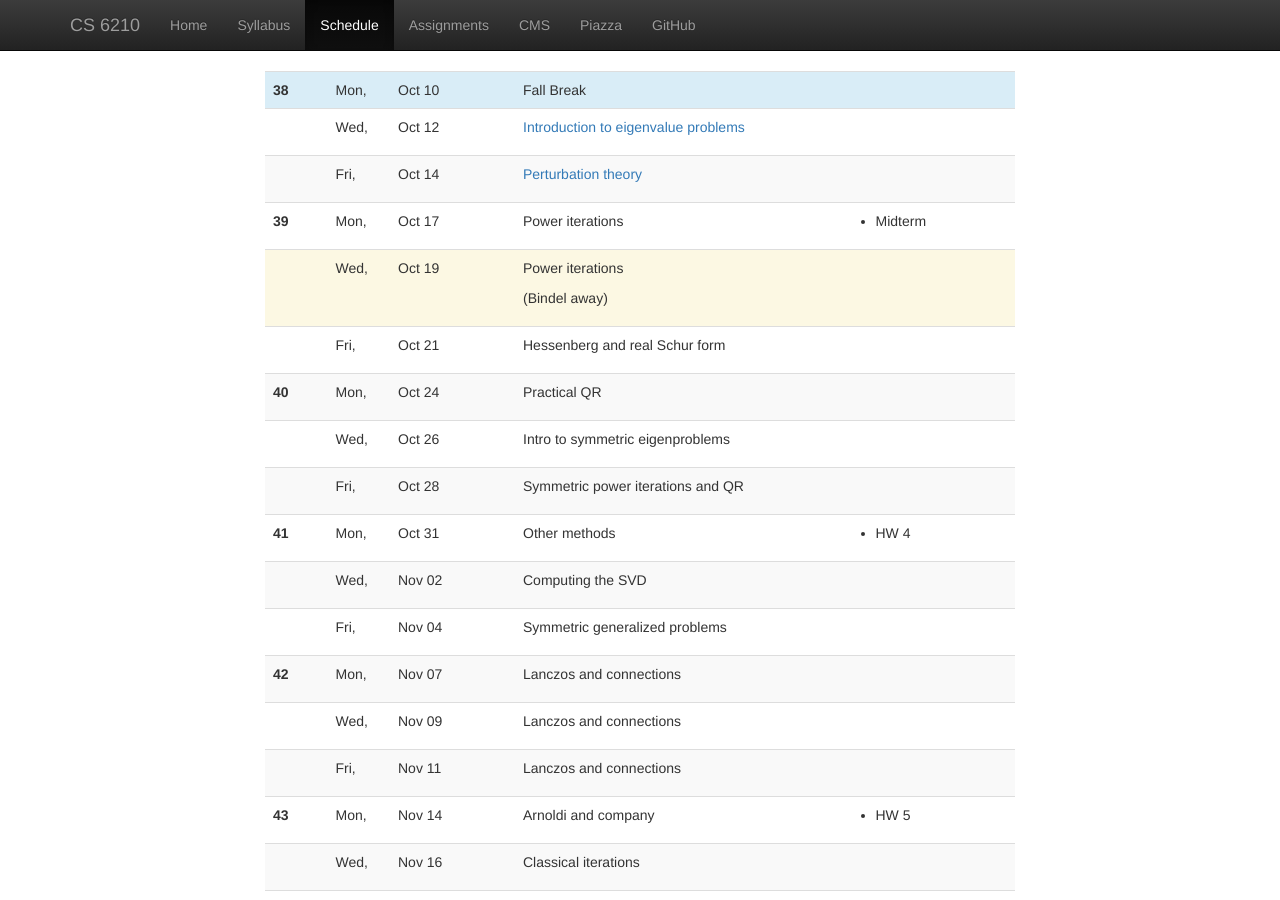
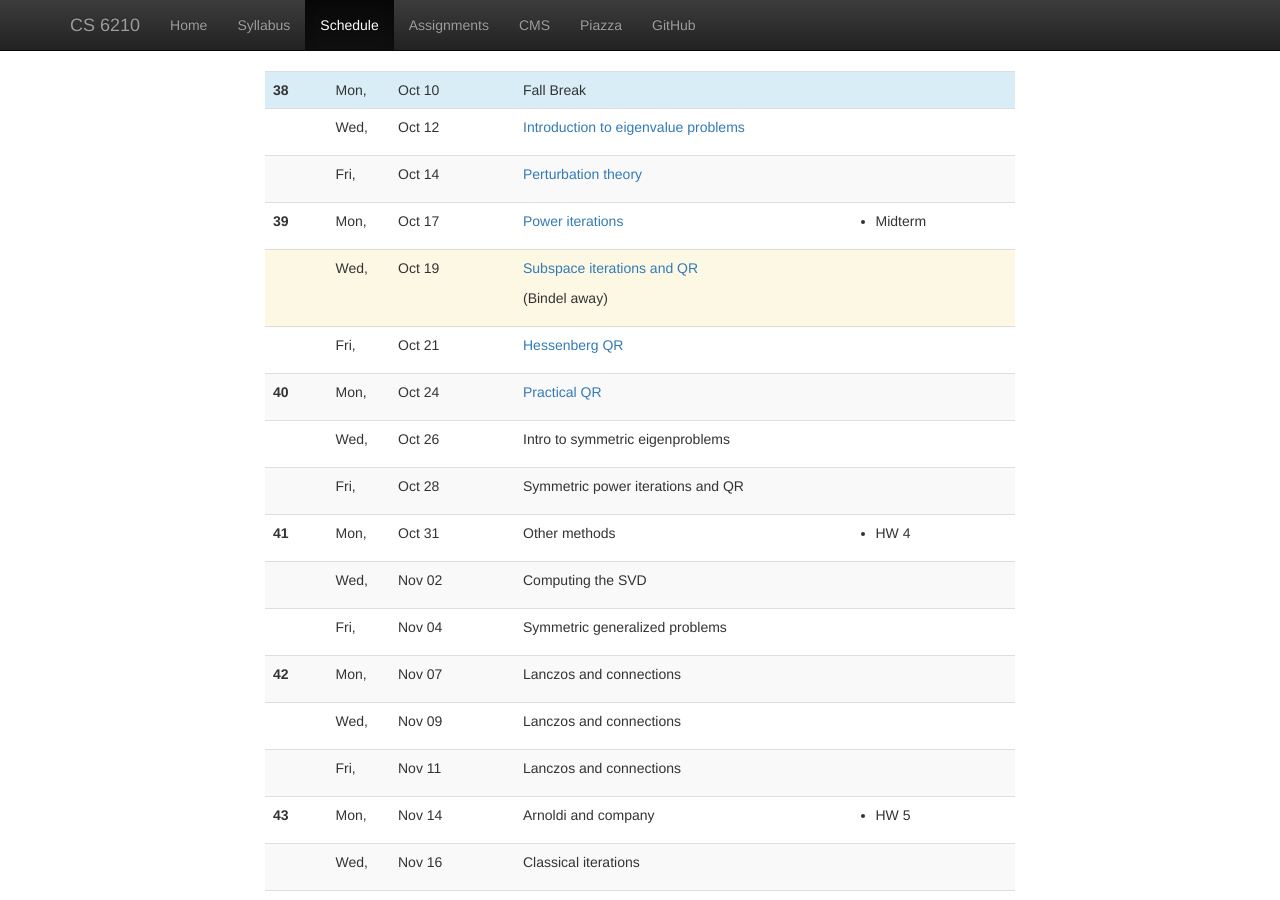
Before and after one commit to dbindel/cs6210-f16, a Jekyll site: the page built from web/schedule.html, in a window 1280 px wide and 900 px high, scrolled down 1156 px. Built offline with Jekyll 4.4.1, drawn with Linux system fonts in a browser that asks for light colours; nearby versions of some CDN libraries.

Commit message:
Update lecture notes.

```diff
--- a/web/_data/lectures.yml
+++ b/web/_data/lectures.yml
@@ -130,13 +130,16 @@
   date: 2016-10-17
   info: Power iterations
   hw: Midterm
+  notes: 2016-10-17.pdf
 -
   date: 2016-10-19
-  info: Power iterations
+  info: Subspace iterations and QR
   travel: Bindel at Argonne
+  notes: 2016-10-19.pdf
 -
   date: 2016-10-21
-  info: Hessenberg and real Schur form
+  info: Hessenberg QR
+  notes: 2016-10-21.pdf
 #
 # ==================
 # Week 10
@@ -144,6 +147,7 @@
 -
   date: 2016-10-24
   info: Practical QR
+  notes: 2016-10-24.pdf
 -
   date: 2016-10-26
   info: Intro to symmetric eigenproblems
```
